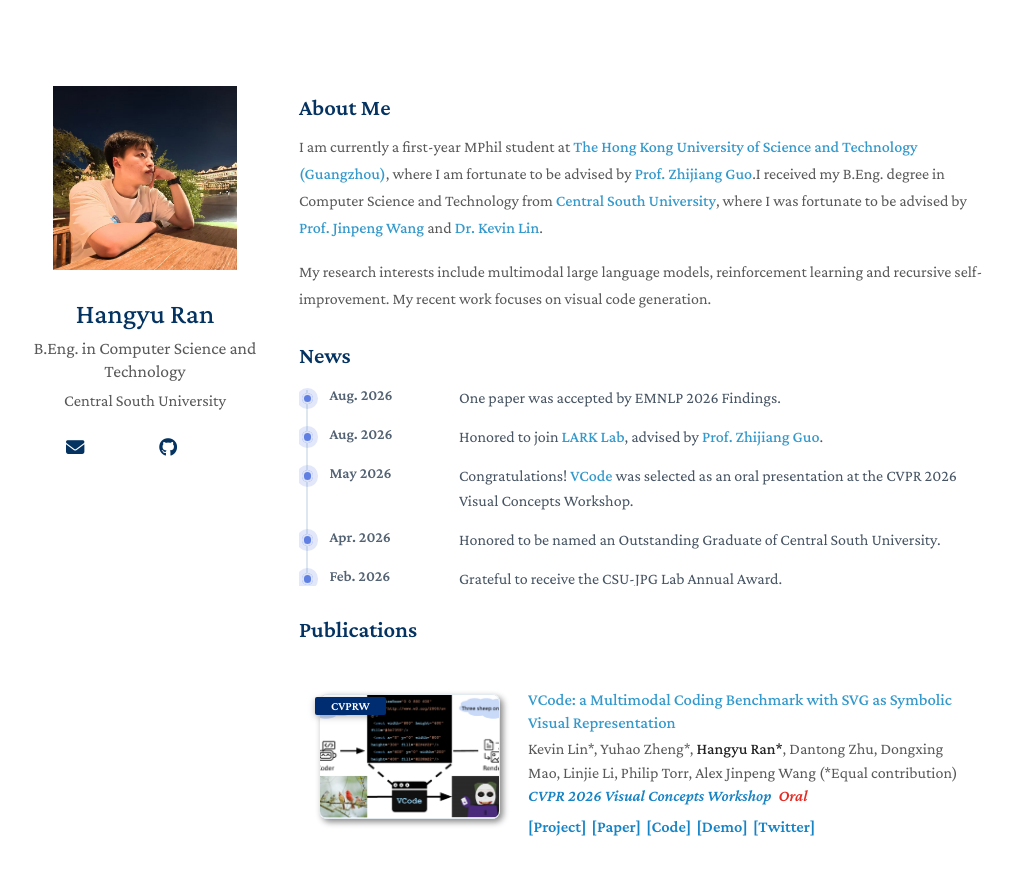
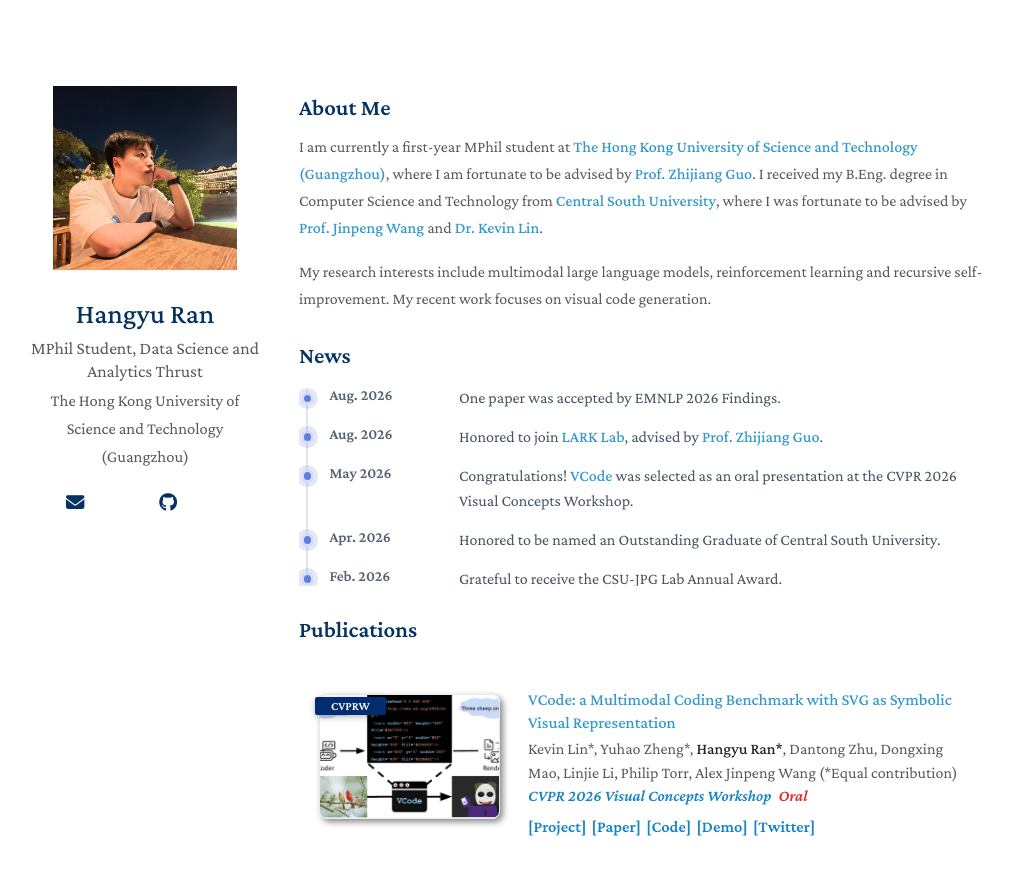
Before and after one commit to HangyuRan/HangyuRan.github.io, a Jekyll site: the page built from index.md, in a window 1280 px wide and 900 px high. Shown: the top 875 px of the window, without its empty margins (131-1143 px from the left). Built offline with Jekyll 4.4.1, drawn with Linux system fonts in a browser that asks for light colours; a style sheet for code colours, icons or effects is not loaded.

Commit message:
update homepage

```diff
--- a/_config.yml
+++ b/_config.yml
@@ -1,14 +1,14 @@
 # Basic Information
 title: Hangyu Ran
-position: B.Eng. in Computer Science and Technology
-affiliation: Central South University
-affiliation_link: https://www.csu.edu.cn/
+position: MPhil Student, Data Science and Analytics Thrust
+affiliation: The Hong Kong University of Science and Technology (Guangzhou)
+affiliation_link: https://www.hkust-gz.edu.cn/
 email: zzhangyuran@gmail.com
 
 # Search Engine Optimization (SEO)
 # The following information is used to improve the website traffic from search engines, e.g., Google.
-keywords: Hangyu Ran, multimodal reasoning, vision-language models, visual-code generation, SVG, VCode
-description: Personal homepage of Hangyu Ran, a B.Eng. graduate from Central South University working on multimodal reasoning and visual-code generation.
+keywords: Hangyu Ran, multimodal large language models, reinforcement learning, recursive self-improvement, Agent, visual code generation, SVG, VCode
+description: Personal homepage of Hangyu Ran, an MPhil student at The Hong Kong University of Science and Technology (Guangzhou) working on multimodal large language models, reinforcement learning, and Agent.
 canonical: https://hangyuran.github.io/
 
 # Links
--- a/index.md
+++ b/index.md
@@ -4,7 +4,7 @@ layout: homepage
 
 <h2 class="section-title" id="about-me">About Me</h2>
 
-I am currently a first-year MPhil student at <a href="https://www.hkust-gz.edu.cn/">The Hong Kong University of Science and Technology (Guangzhou)</a>, where I am fortunate to be advised by <a href="https://cartus.github.io/">Prof. Zhijiang Guo</a>.I received my B.Eng. degree in Computer Science and Technology from <a href="https://www.csu.edu.cn/">Central South University</a>, where I was fortunate to be advised by <a href="https://fingerrec.github.io/">Prof. Jinpeng Wang</a> and <a href="https://qhlin.me/">Dr. Kevin Lin</a>.
+I am currently a first-year MPhil student at <a href="https://www.hkust-gz.edu.cn/">The Hong Kong University of Science and Technology (Guangzhou)</a>, where I am fortunate to be advised by <a href="https://cartus.github.io/">Prof. Zhijiang Guo</a>. I received my B.Eng. degree in Computer Science and Technology from <a href="https://www.csu.edu.cn/">Central South University</a>, where I was fortunate to be advised by <a href="https://fingerrec.github.io/">Prof. Jinpeng Wang</a> and <a href="https://qhlin.me/">Dr. Kevin Lin</a>.
 
 My research interests include multimodal large language models, reinforcement learning and recursive self-improvement. My recent work focuses on visual code generation.
 
```
